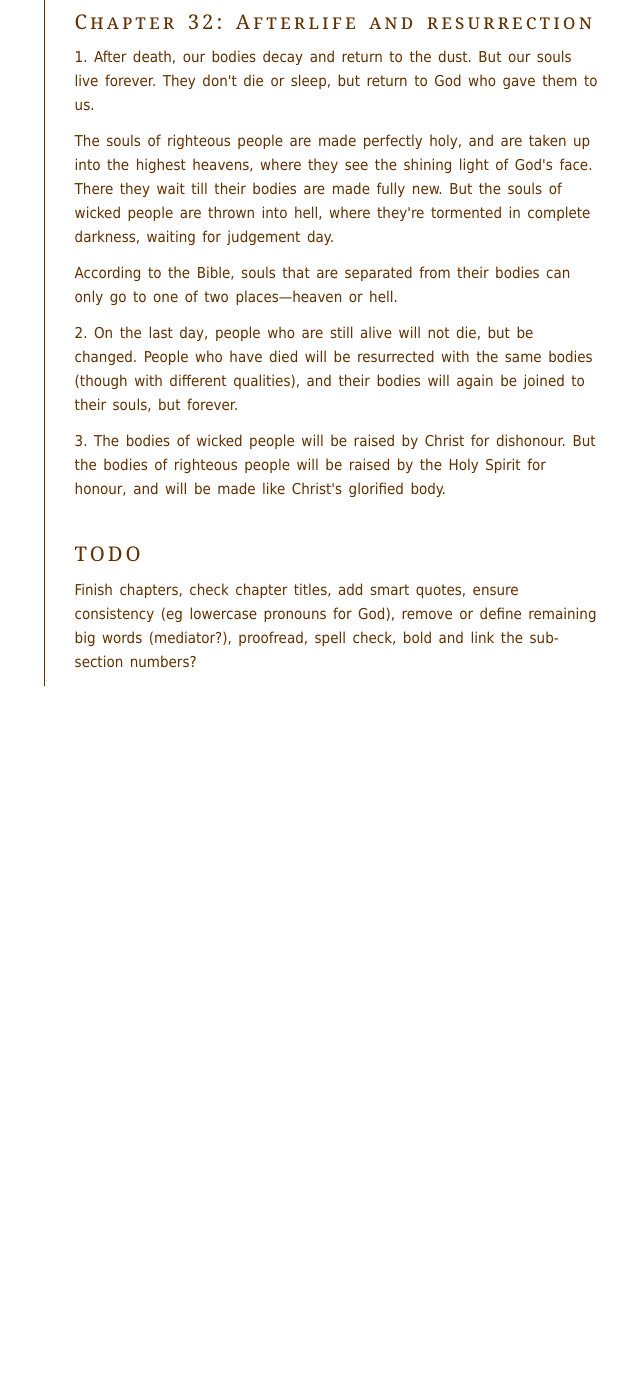
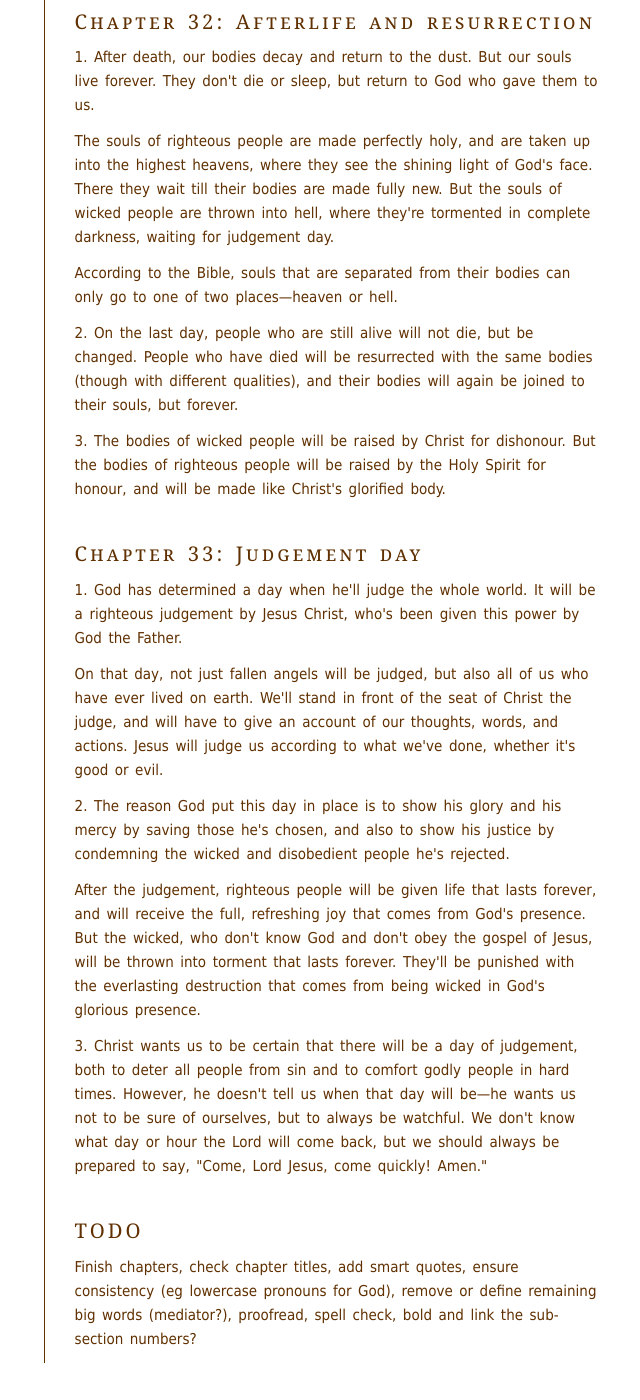
Before and after one commit to benhoyt/benhoyt.github.com, a Jekyll site: the page built from writings-pew.html, in a window 1280 px wide and 1400 px high, scrolled down 33314 px. Shown: the whole window, without its empty margins (390-1030 px from the left). Built offline with Jekyll 4.4.1, drawn with Linux system fonts in a browser that asks for light colours; before the commit the page ends 34037 px from its top, so only the background shows below that; some of the changed text lies outside the part shown.

Commit message:
Do chapter 33.

```diff
--- a/writings-pew.html
+++ b/writings-pew.html
@@ -79,7 +79,7 @@ permalink: /writings/pew/index.html
  <li><a href="#chapter30">Chapter 30: Church government and discipline</a></li>
  <li><a href="#chapter31">Chapter 31: Church councils</a></li>
  <li><a href="#chapter32">Chapter 32: Afterlife and resurrection</a></li>
- <li><a href="#chapter33">Chapter 33: </a></li>
+ <li><a href="#chapter33">Chapter 33: Judgement day</a></li>
 </ul>
 
 
@@ -767,6 +767,19 @@ permalink: /writings/pew/index.html
 <p>3. The bodies of wicked people will be raised by Christ for dishonour. But the bodies of righteous people will be raised by the Holy Spirit for honour, and will be made like Christ's glorified body.</p>
 
 
+<h2 id="chapter33">Chapter 33: Judgement day</h2>
+
+<p>1. God has determined a day when he'll judge the whole world. It will be a righteous judgement by Jesus Christ, who's been given this power by God the Father.</p>
+
+<p>On that day, not just fallen angels will be judged, but also all of us who have ever lived on earth. We'll stand in front of the seat of Christ the judge, and will have to give an account of our thoughts, words, and actions. Jesus will judge us according to what we've done, whether it's good or evil.</p>
+
+<p>2. The reason God put this day in place is to show his glory and his mercy by saving those he's chosen, and also to show his justice by condemning the wicked and disobedient people he's rejected.</p>
+
+<p>After the judgement, righteous people will be given life that lasts forever, and will receive the full, refreshing joy that comes from God's presence. But the wicked, who don't know God and don't obey the gospel of Jesus, will be thrown into torment that lasts forever. They'll be punished with the everlasting destruction that comes from being wicked in God's glorious presence.</p>
+
+<p>3. Christ wants us to be certain that there will be a day of judgement, both to deter all people from sin and to comfort godly people in hard times. However, he doesn't tell us when that day will be—he wants us not to be sure of ourselves, but to always be watchful. We don't know what day or hour the Lord will come back, but we should always be prepared to say, "Come, Lord Jesus, come quickly! Amen."
+
+
 <h2>TODO</h2>
 
 <p>Finish chapters, check chapter titles, add smart quotes, ensure consistency (eg lowercase pronouns for God), remove or define remaining big words (mediator?), proofread, spell check, bold and link the sub-section numbers?</p>
```
